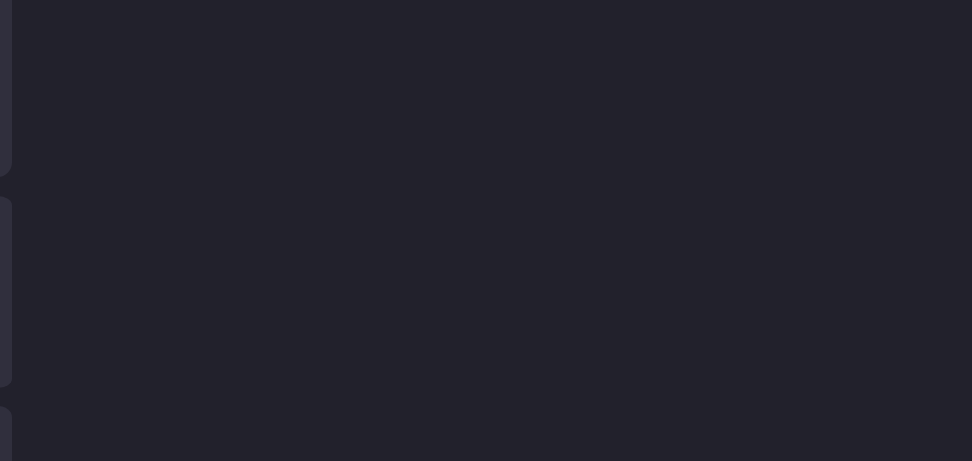
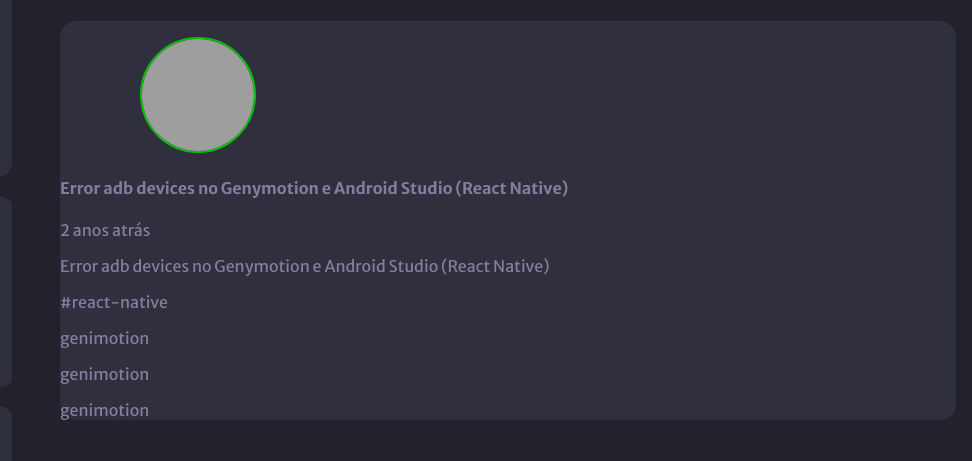
Before and after one commit to poissonfou/Portifolio-Concept, a plain HTML site: page index.html in a window 1280 px wide. Shown: the part 407-868 px from the top of the page, 308-1280 px from the left. Drawn offline with Linux system fonts and the light colour scheme; grey boxes are pictures that could not be loaded.

Commit message:
started adding post

```diff
--- a/index.html
+++ b/index.html
@@ -143,6 +143,18 @@
             <div class="posts">
                 <h2>Recent Posts</h2>
             </div>
+
+            <div class="post">
+                <img class="profile-pic-main" src="./assets/profile.jpg " alt="imagem de perfil">
+                <h4>Error adb devices no Genymotion e Android Studio (React Native)</h4>
+                <p>2 anos atrás</p>
+
+                <p>Error adb devices no Genymotion e Android Studio (React Native)</p>
+                <p>#react-native</p>
+                <p>genimotion</p>
+                <p>genimotion</p>
+                <p>genimotion</p>
+            </div>
         </div>
 
     </div>
--- a/styles/boxes.css
+++ b/styles/boxes.css
@@ -292,6 +292,14 @@
     margin-top: 1.4rem;
 }
 
+.post{
+    background-color: #302F3D;
+    width: 56rem;
+    margin-left: 3rem;
+    border-radius: 1rem;
+    margin-top: 1.5rem;
+}
+
 footer{
     font-size: small;
     text-align: center;
```
